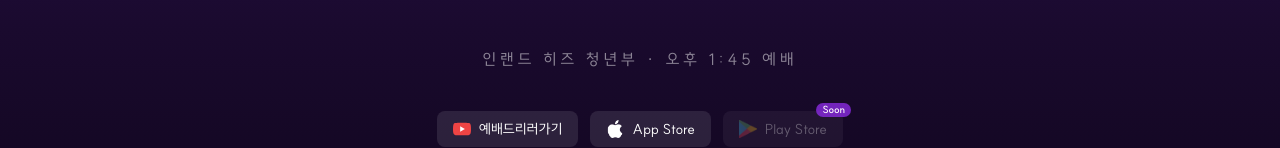
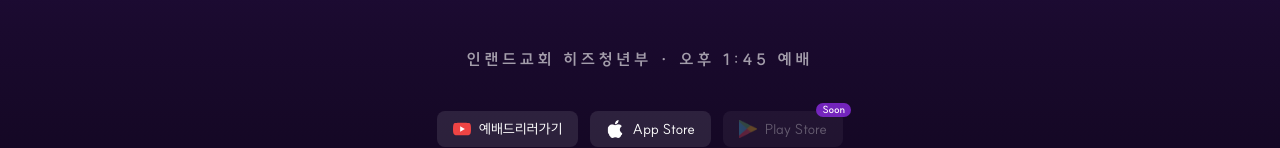
Before and after one commit to nossu3751/inland-his-website, a Next.js app: page / in a window 1280 px wide. Shown: the part 263-411 px from the top of the page. Built offline with nearby package versions, Linux system fonts and the light colour scheme.

Commit message:
minor ui change

```diff
--- a/app/page.tsx
+++ b/app/page.tsx
@@ -17,8 +17,8 @@ export default function Home() {
               <span className="font-display font-bold text-white">His</span>
               <WordRotator />
             </div>
-            <p className="text-white/50 tracking-[0.25em] text-sm md:text-base mt-6">
-              인랜드 히즈 청년부 · 오후 1:45 예배
+            <p className="text-white/60 tracking-[0.25em] text-sm md:text-base mt-6" style={{ fontWeight: 500 }}>
+              <strong>인랜드교회 히즈청년부 · 오후 1:45 예배</strong>
             </p>
           </div>
           <div className="flex flex-col sm:flex-row gap-3 mt-10">
```
